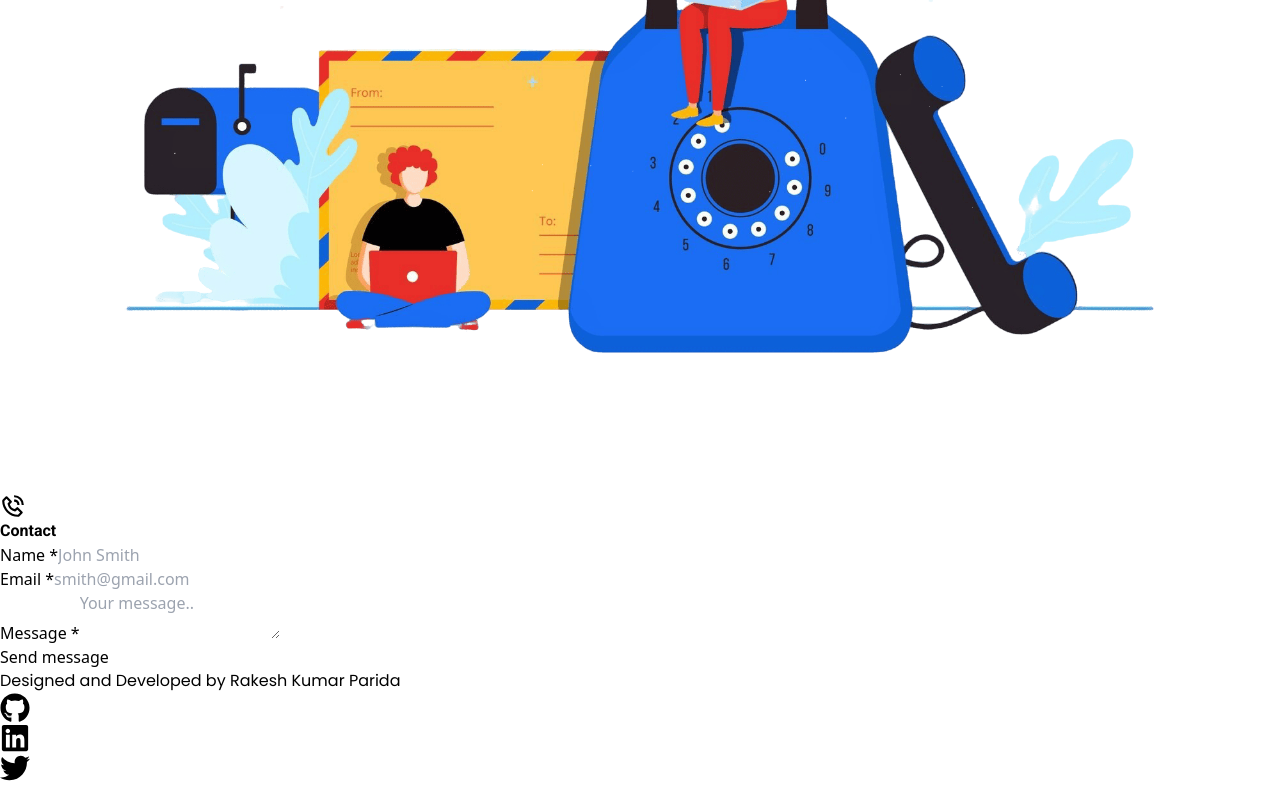
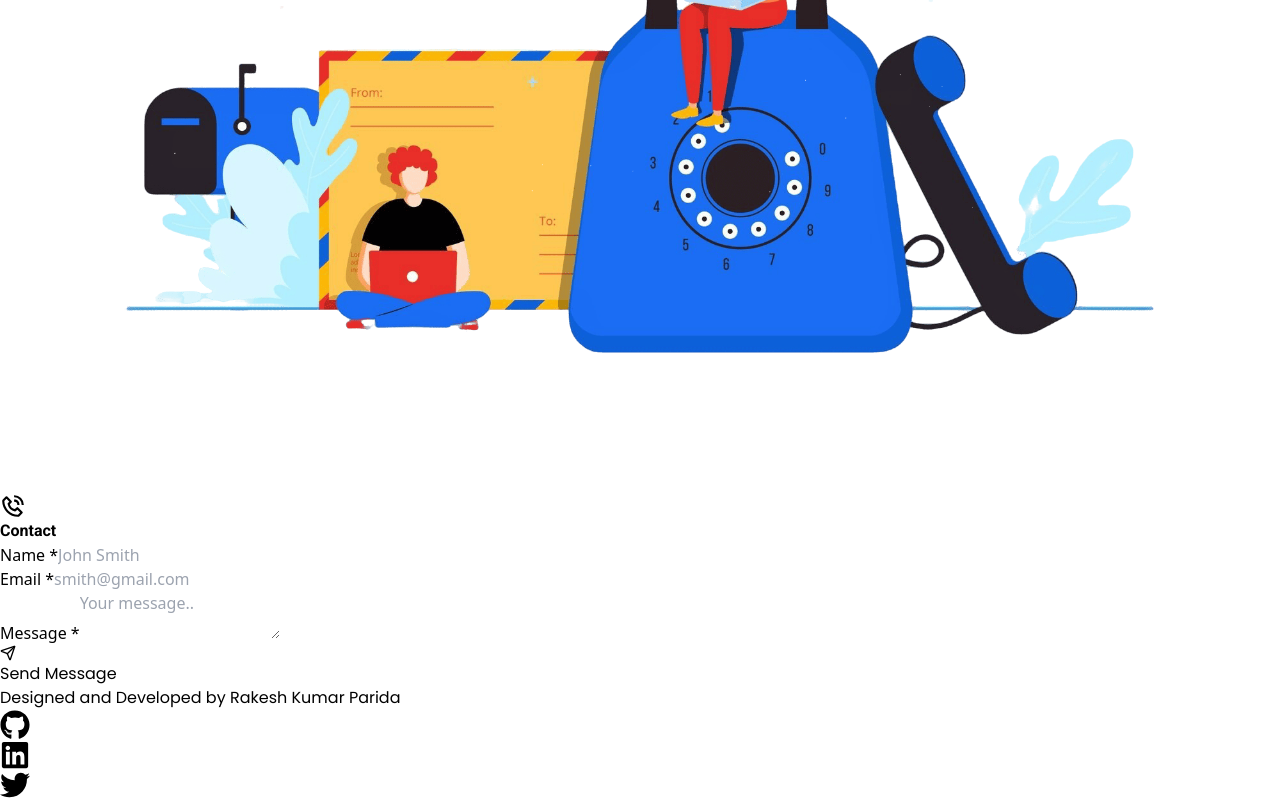
Before and after one commit to Rakesh-99/portfolio-2, a React (Vite) app: page /contact in a window 1280 px wide. Shown: the part 590-1390 px from the top of the page. Built offline with nearby package versions, Linux system fonts and the light colour scheme.

Commit message:
ui : add icon

```diff
--- a/src/pages/Contact.jsx
+++ b/src/pages/Contact.jsx
@@ -4,6 +4,7 @@ import { BiPhoneCall } from 'react-icons/bi'
 import { useSelector } from 'react-redux'
 import toast from 'react-hot-toast'
 import emailjs from '@emailjs/browser'
+import { Loader, Send } from 'lucide-react'
 
 const Contact = () => {
   const form = useRef(null)
@@ -28,7 +29,7 @@ const Contact = () => {
   const validationRules = [
     {
       validate: (values) => !values.user_name.trim(),
-      message: 'Name is required.',
+      message:  'All fileds are required.',
     },
     {
       validate: (values) => values.user_name.trim().length < 2,
@@ -40,7 +41,7 @@ const Contact = () => {
     },
     {
       validate: (values) => !values.user_email.trim(),
-      message: 'Email is required.',
+      message: ' ALl fileds are required.',
     },
     {
       validate: (values) => !isValidEmail(values.user_email),
@@ -48,7 +49,7 @@ const Contact = () => {
     },
     {
       validate: (values) => !values.message.trim(),
-      message: 'Message is required.',
+      message: 'All fields are required.',
     },
     {
       validate: (values) => values.message.trim().length < 20,
@@ -175,7 +176,21 @@ const Contact = () => {
           disabled={isSending}
           className="bg-gradient-to-r hover:shadow-orange-600 shadow-2xl transition-all duration-500 from-red-500 to-orange-500 py-2 text-gray-300 text-sm font-semibold px-10 rounded-sm active:scale-95 disabled:opacity-50 disabled:cursor-not-allowed"
         >
-          {isSending ? 'Sending...' : 'Send message'}
+          {isSending ?
+
+          <div className="flex gap-3 items-center justify-center">
+          <Loader size={20} className='animate-spin'/>
+          <span>Sending ..</span>
+          </div>
+
+          :
+
+          <div className="flex items-center justify-center gap-3">
+            <Send size={16} className=''/>
+
+            <span>Send Message</span>
+          </div>
+          }
         </button>
       </form>
     </div>
```
